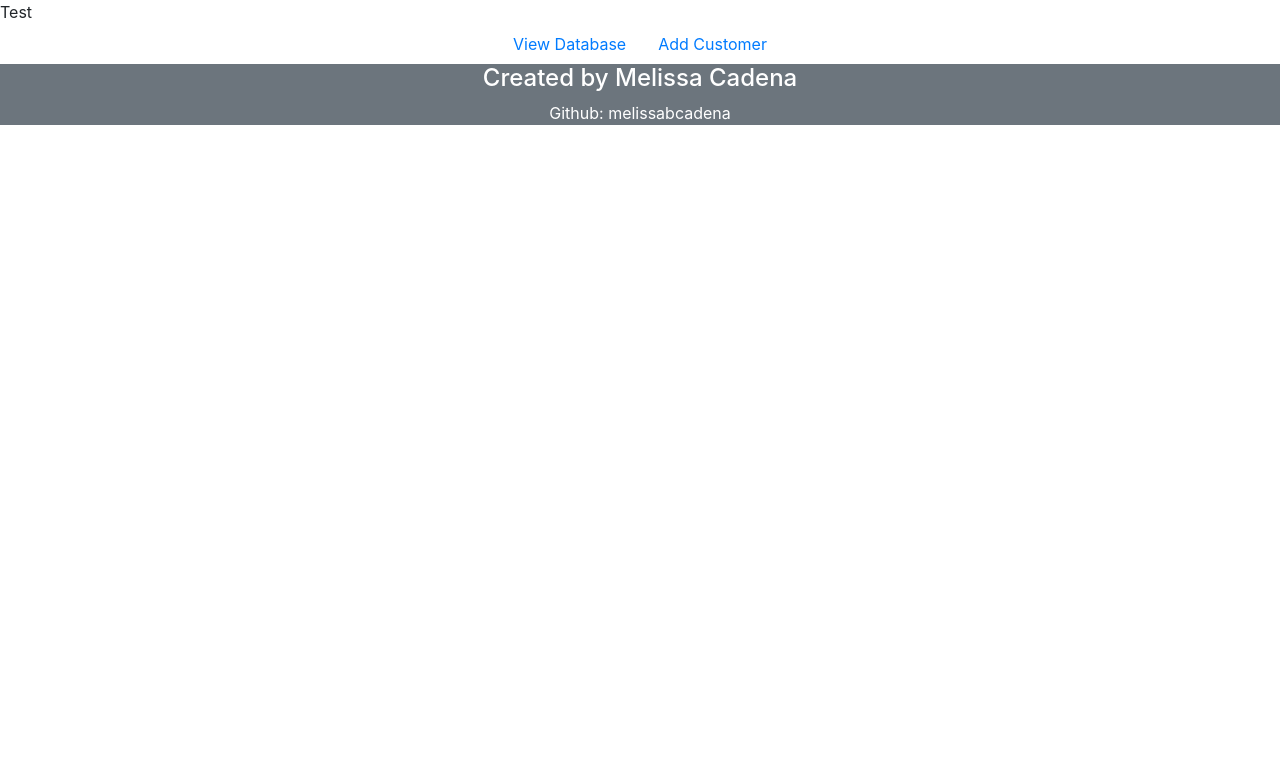
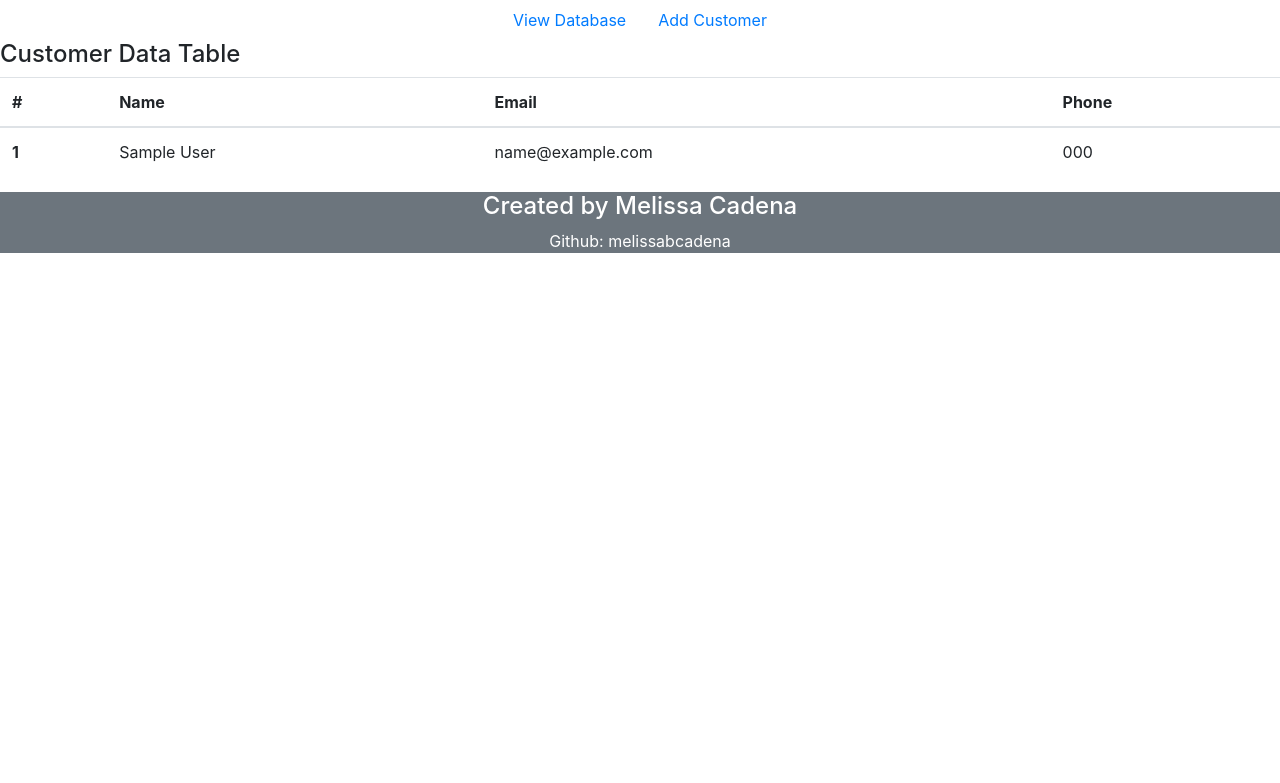
Before and after one commit to melissabcadena/customerdb, a PHP site: page / in a window 1280 px wide. Shown: the top 783 px of the page. Run offline with PHP 8.4, Linux system fonts and the light colour scheme; tables that the repository leaves empty or names only in its code hold one stand-in row (values such as "Sample post").

Commit message:
add data table for customer info

```diff
--- a/index.php
+++ b/index.php
@@ -1,5 +1,23 @@
 <?php
-    echo "Test";
+
+// create connection to db
+    $conn = mysqli_connect('localhost', 'test123', 'test123', 'customers_db');
+
+// check connection
+  if(!$conn){
+    echo 'Connection Error ' . mysqli_connect_error();
+  }
+
+  // query for all customers
+  $sql = 'SELECT * FROM customer_info ORDER BY created_at';
+  $data = mysqli_query($conn, $sql);
+  $customers = mysqli_fetch_all($data, MYSQLI_ASSOC);
+
+  // release from memory & close conn
+  mysqli_free_result($data);
+  mysqli_close($conn);
+
+
 ?>
 
 <!DOCTYPE html>
@@ -7,7 +25,29 @@
 
   <?php include('templates/header.php'); ?>
 
+  <h4> Customer Data Table </h4>
+  <table class="table">
+  <thead>
+    <tr>
+      <th scope="col">#</th>
+      <th scope="col">Name</th>
+      <th scope="col">Email</th>
+      <th scope="col">Phone</th>
+    </tr>
+  </thead>
+  <tbody>
+  <?php foreach($customers as $customer){ ?>
+    <tr>
+      <th scope="row"><?php echo $customer['id']?></th>
+      <td><?php echo $customer['name']?></td>
+      <td><?php echo $customer['email']?></td>
+      <td><?php echo $customer['phone']?></td>
+    </tr>
 
+  <?php } ?>
+
+  </tbody>
+</table>
 
 
 
--- a/templates/header.php
+++ b/templates/header.php
@@ -8,9 +8,9 @@
     <!-- NavBar  -->
         <ul class="nav justify-content-center">
             <li class="nav-item">
-                <a class="nav-link" href="#">View Database</a>
+                <a class="nav-link" href="./index.php">View Database</a>
             </li>
             <li class="nav-item">
-                <a class="nav-link" href="#">Add Customer</a>
+                <a class="nav-link" href="./addCustomer.php">Add Customer</a>
             </li>
         </ul>
```
Also changed, not shown: addCustomer.php (+8 -0 lines).
